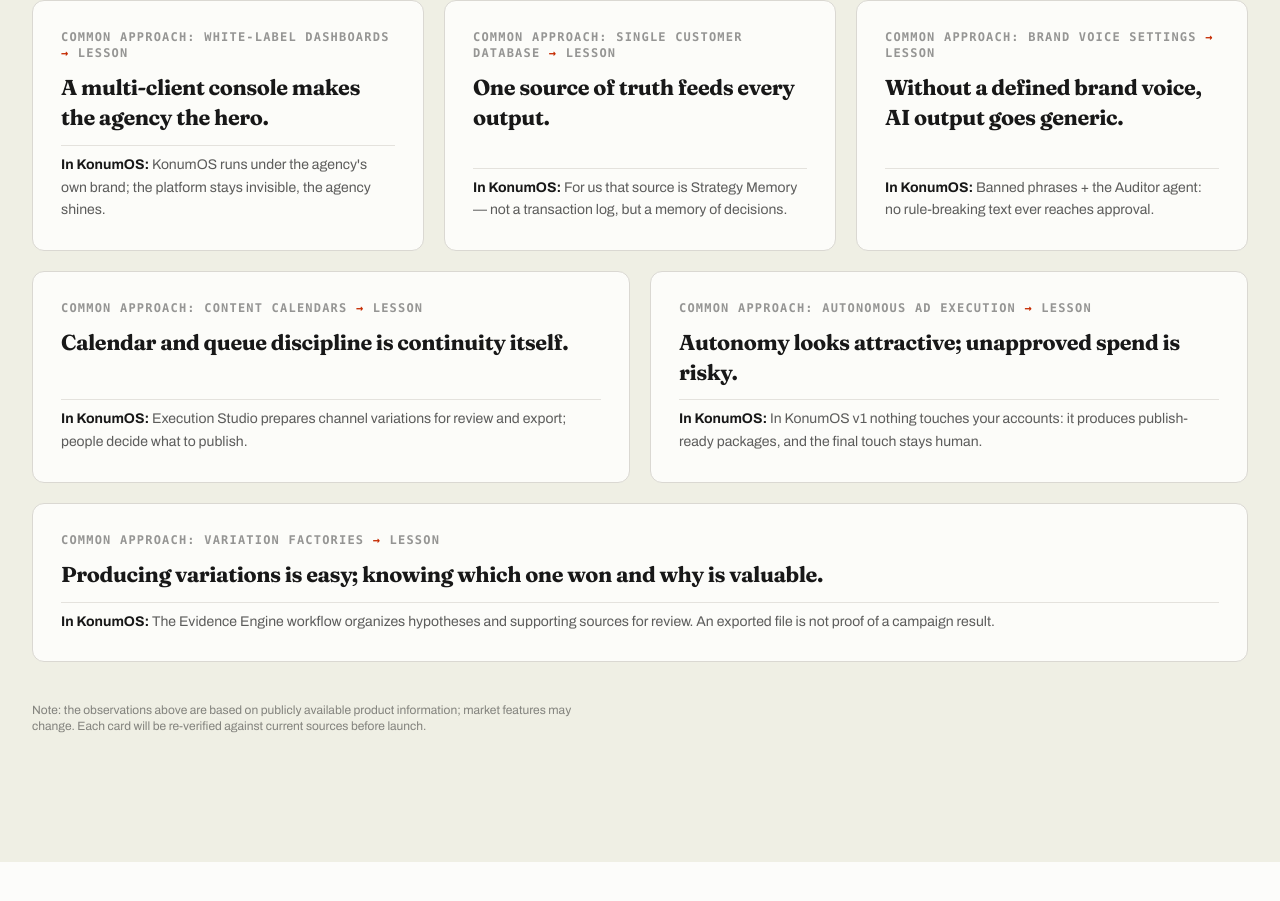
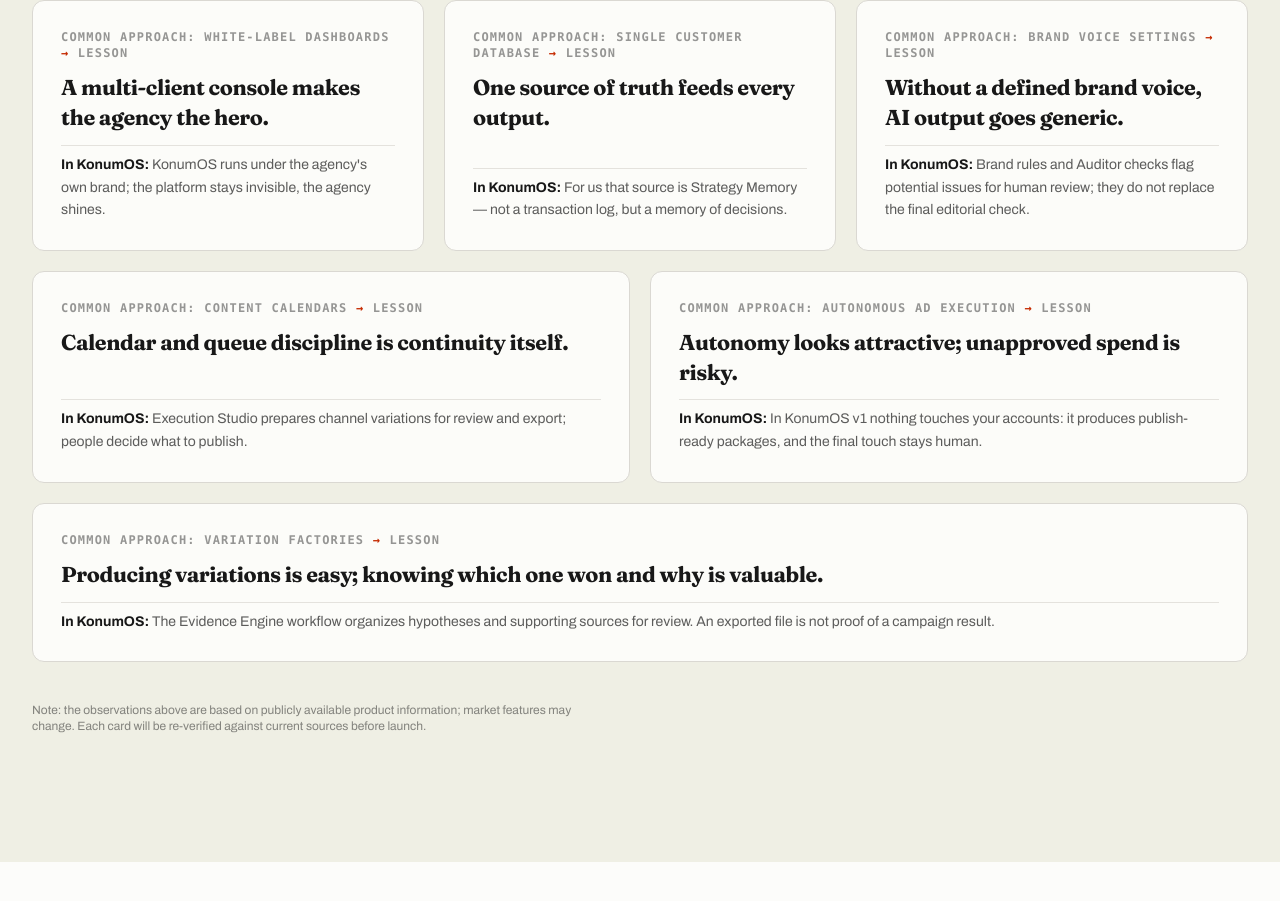
Before and after one commit to ckuyumcu/konum, a React (Vite) app: page / in a window 1280 px wide. Shown: the part 3610-4511 px from the top of the page. Built offline with nearby package versions, Linux system fonts and the light colour scheme.

Commit message:
fix: align Message Map and review claims with preview limits

```diff
--- a/src/pages/Teshis.tsx
+++ b/src/pages/Teshis.tsx
@@ -223,8 +223,8 @@
             </div>
 
             <p className="rounded-xl border border-[#ff3500]/30 bg-[#ff3500]/5 p-5 text-sm">
-              <strong>This is one afternoon of what KonumOS does continuously.</strong> The platform keeps scanning,
-              testing and proving your message every week — with your approval on everything that ships.{" "}
+              <strong>This Message Map is a starting point for human review.</strong> It does not prove demand or a campaign result.
+              The v1 preview does not run live tests, spend your budget or publish into your accounts.{" "}
               <Link to="/#pilot" className="underline font-semibold">Join the pilot →</Link>
             </p>
           </motion.div>
--- a/src/sections/Teardown.tsx
+++ b/src/sections/Teardown.tsx
@@ -20,7 +20,7 @@
   {
     from: 'Common approach: brand voice settings',
     lesson: 'Without a defined brand voice, AI output goes generic.',
-    ours: 'Banned phrases + the Auditor agent: no rule-breaking text ever reaches approval.',
+    ours: 'Brand rules and Auditor checks flag potential issues for human review; they do not replace the final editorial check.',
     span: 'lg:col-span-4',
   },
   {
```
